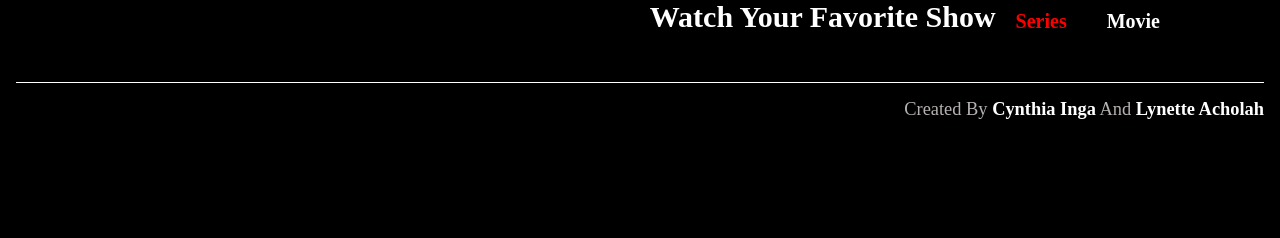
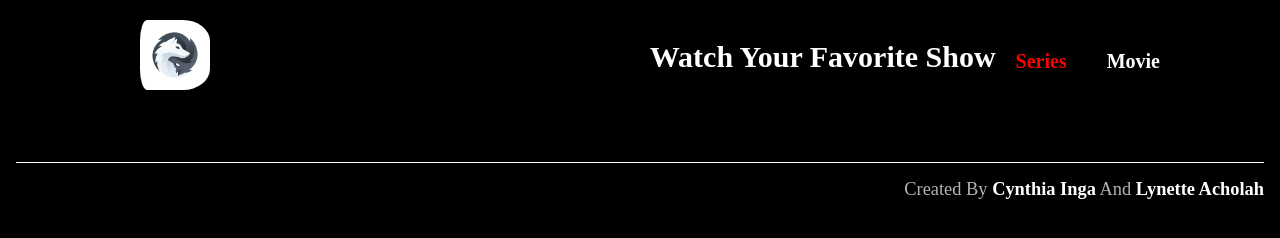
Before and after one commit to cynthiainga/Movies-Shows, a website built with webpack: page src/index.html in a window 1280 px wide. Built offline with nearby package versions, Linux system fonts and the light colour scheme; no server answers.

Commit message:
Add project logo

```diff
--- a/src/index.js
+++ b/src/index.js
@@ -1,10 +1,13 @@
 import './style.css';
-import { fetchShows, itemContainer } from './modules/utils.js';
+import { fetchShows, itemContainer, logo } from './modules/utils.js';
 import displayAnime from './modules/display.js';
 import { closePopup, displayPopup } from './modules/controlls.js';
 import showPopup from './modules/comments.js';
 import { postLikes, updateLikes } from './modules/likes.js';
 import { sendComment, getComment } from './modules/involvementApi.js';
+import myLogo from './images/logo.png'
+
+logo.innerHTML = `<a href='#'><img class='myLogo' src='${myLogo}'></a>`
 
 const seePopup = (array) => {
   const commentBtn = document.querySelectorAll('.comment-btn');
--- a/src/style.css
+++ b/src/style.css
@@ -25,7 +25,8 @@ header {
 }
 
 .myLogo {
-  width: 80px;
+  width: 90px;
+  border-radius: 30%;
 }
 
 h1 {
```
